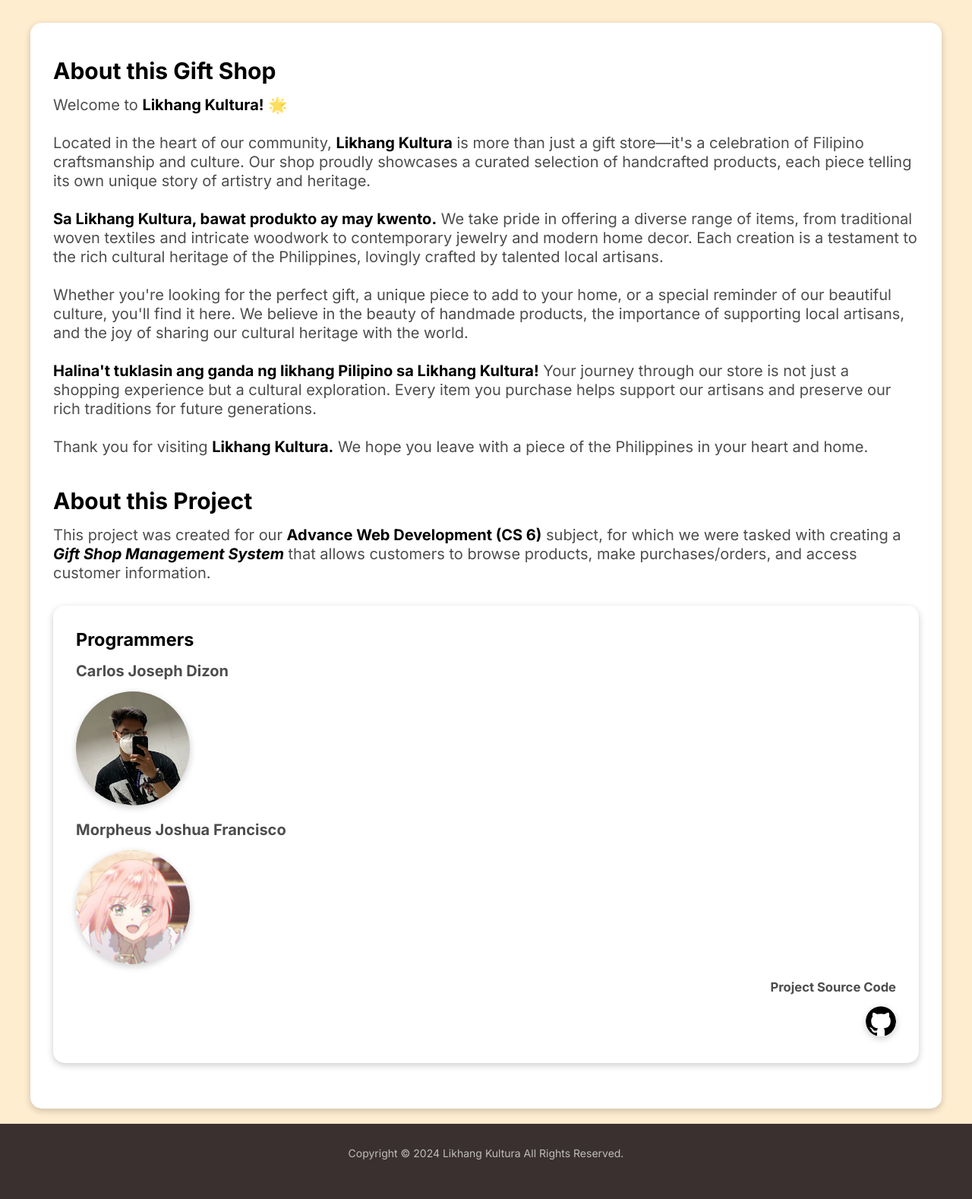
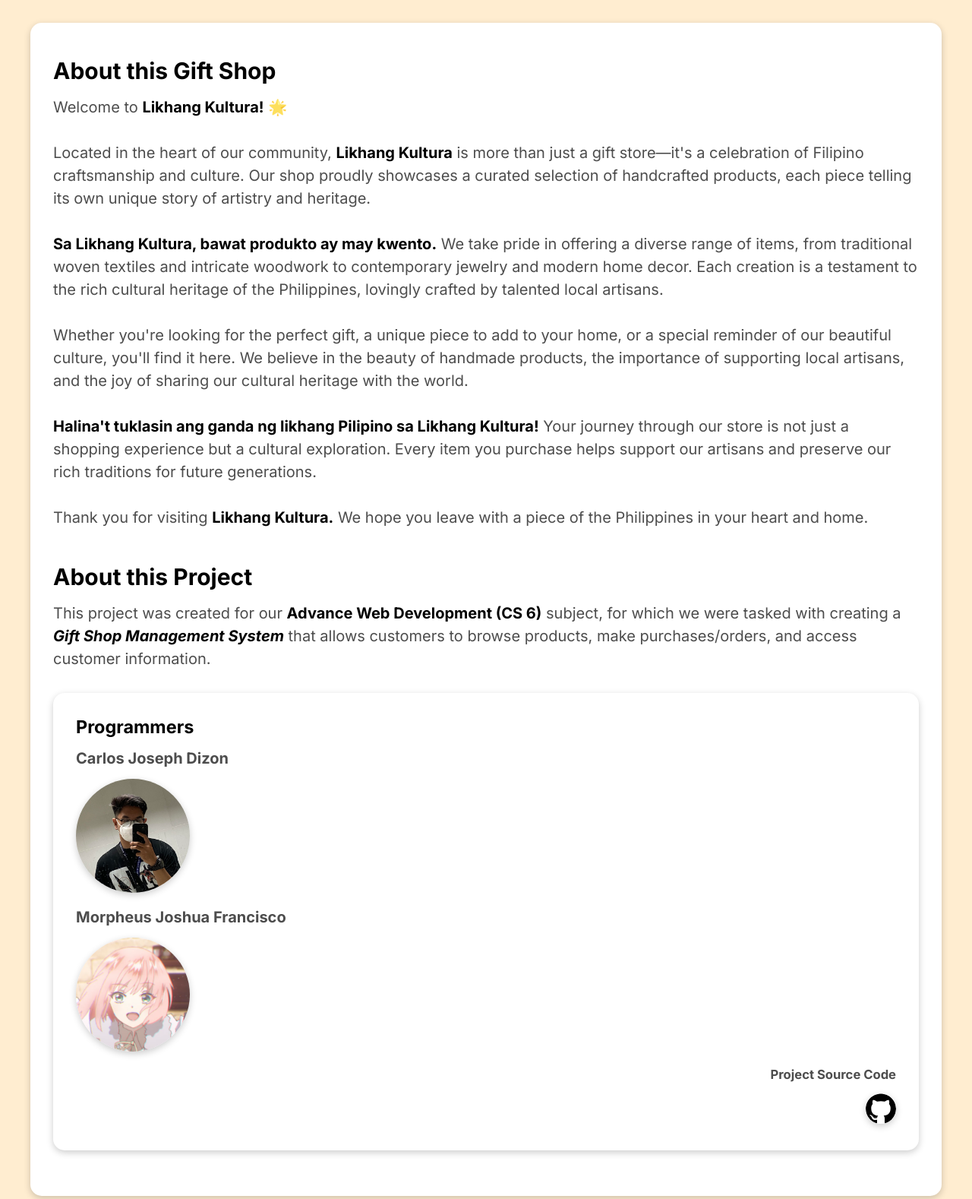
Before and after one commit to Kawtsun/GiftShopManagementSystem, a PHP site: page /pages/about.php in a window 1280 px wide. Shown: the part 155-1733 px from the top of the page at 76% size. Run offline with PHP 8.4, Linux system fonts and the light colour scheme; some web fonts are replaced.

Commit message:
adjust line height in about

```diff
--- a/style.css
+++ b/style.css
@@ -800,5 +800,5 @@ footer {
 }
 
 .intro4 p {
-    line-height: 25px;
+    line-height: 30px;
 }
```
